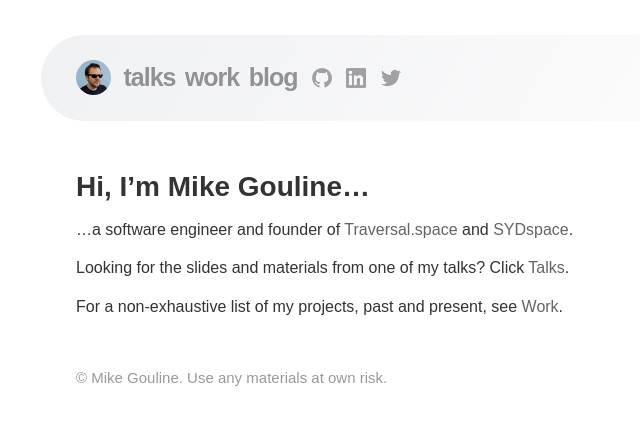
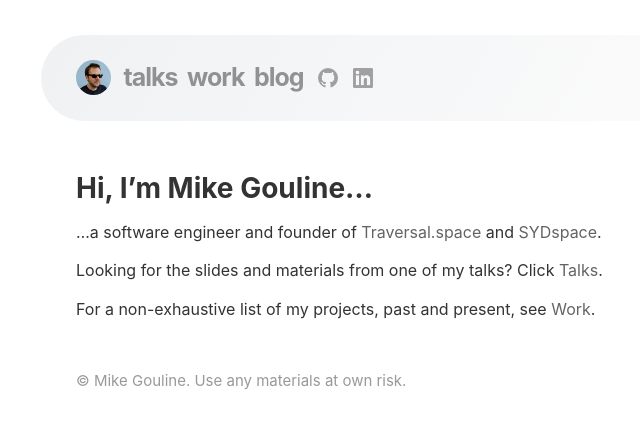
Before and after one commit to gouline/gouline.github.io, a Jekyll site: the page built from index.md, in a window 1280 px wide. Shown: the top 429 px of the page, without its empty margins (139-779 px from the left). Built offline with Jekyll 4.4.1, drawn with Linux system fonts in a browser that asks for light colours; nearby versions of some CDN libraries.

Commit message:
Minor fixes

```diff
--- a/_data/global.yml
+++ b/_data/global.yml
@@ -20,8 +20,3 @@ social:
     title: LinkedIn
     user: gouline
     url: https://www.linkedin.com/in/gouline/
-
-  twitter:
-    title: Twitter
-    user: mikestruct
-    url: https://twitter.com/mikestruct
--- a/_data/talks.yml
+++ b/_data/talks.yml
@@ -3,7 +3,7 @@
   description: >
     Now that Apple released Swift for iOS, the need for a more modern language for Android
     development has become even more apparent and although there are no official alternatives
-    available from Google, there is viable option from JetBrains -- Kotlin, a modern JVM-based
+    available from Google, there is viable option from JetBrains — Kotlin, a modern JVM-based
     language fully integrated into Android Studio and easily usable with the Android SDK.
   events:
     - title: Android Australia UG Meetup
--- a/css/basic.css
+++ b/css/basic.css
@@ -12,7 +12,7 @@ body {
 body {
   margin: 0;
   padding: 0;
-  font-family: Arial, sans-serif;
+  font-family: apple-system, BlinkMacSystemFont, "Segoe UI", Roboto, "Helvetica Neue", Arial, sans-serif, "Apple Color Emoji", "Segoe UI Emoji", "Segoe UI Symbol";
 }
 
 h1, h2, h3, h4 {
```
